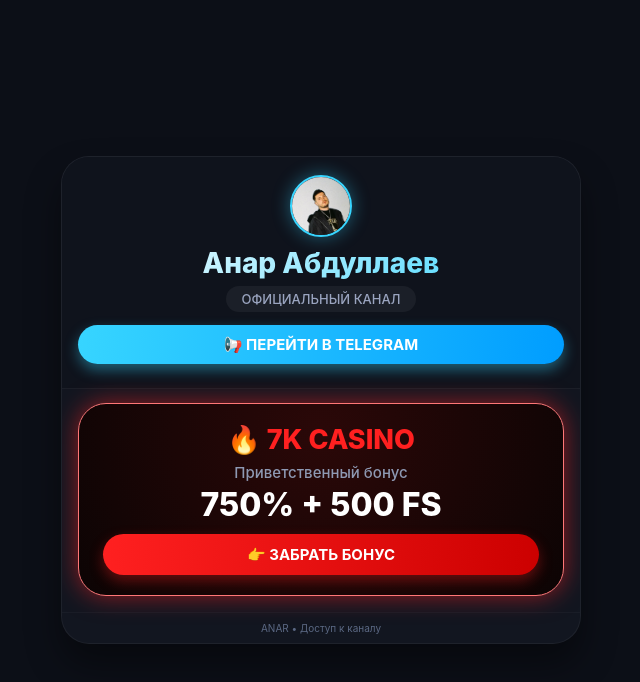
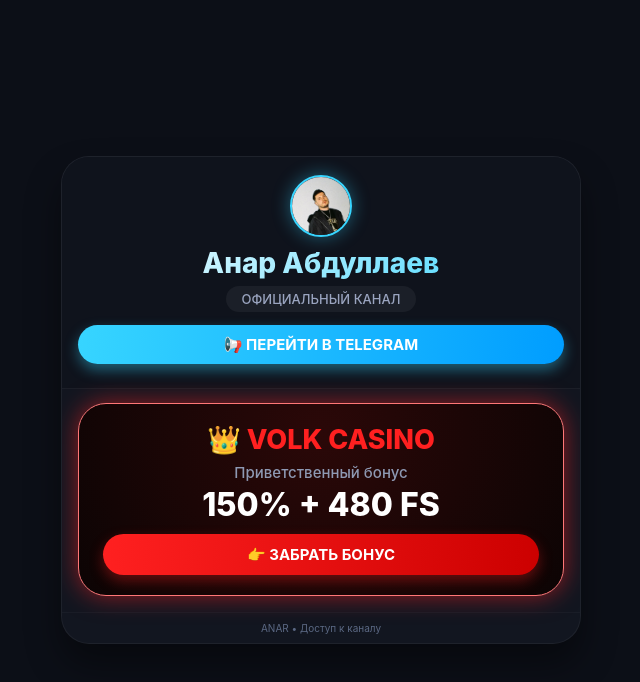
Before and after one commit to anartg/anar, a plain HTML site: page index.html in a window 1280 px wide. Shown: the whole page, without its empty margins (319-959 px from the left). Drawn offline with Linux system fonts and the light colour scheme.

Commit message:
Update index.html

```diff
--- a/index.html
+++ b/index.html
@@ -424,14 +424,14 @@
     <div class="main-content">
         <div class="casino-item gold-norm">
                 <div class="casino-heading">
-                    <span class="casino-name">🔥 7K CASINO</span>
+                    <span class="casino-name">👑 VOLK CASINO</span>
                 </div>
                 <div class="bonus-text">
                     <span class="bonus-caption">Приветственный бонус</span>
-                    750% + 500 FS
+                    150% + 480 FS
                 </div>
 
-                <a href="https://king-route-use.com/l/6ac63dee9dc9d639cb079983" class="action-btn" target="_blank" rel="noreferrer noopener">
+                <a href="https://autumn-ice.com/?serial=61380086&creative_id=10266" class="action-btn" target="_blank" rel="noreferrer noopener">
                     👉 ЗАБРАТЬ БОНУС
                 </a>
             </div>
```
